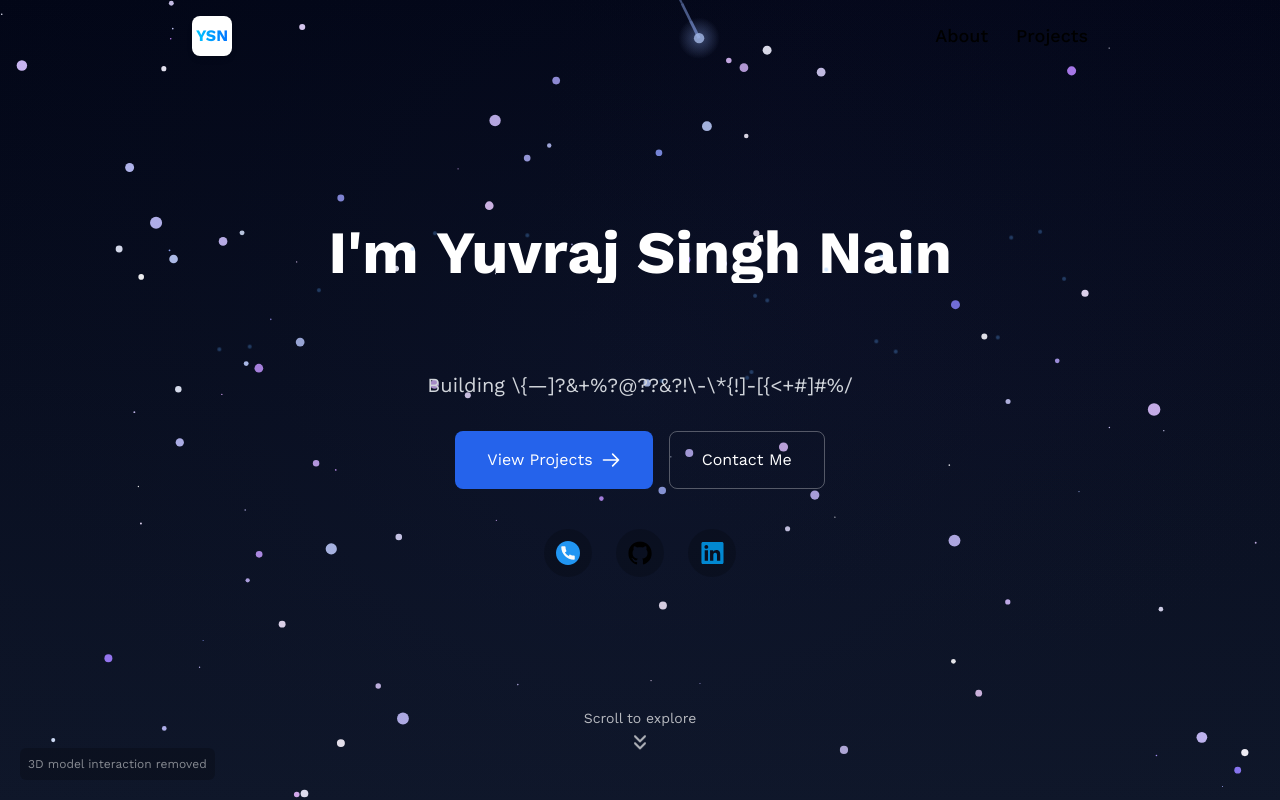
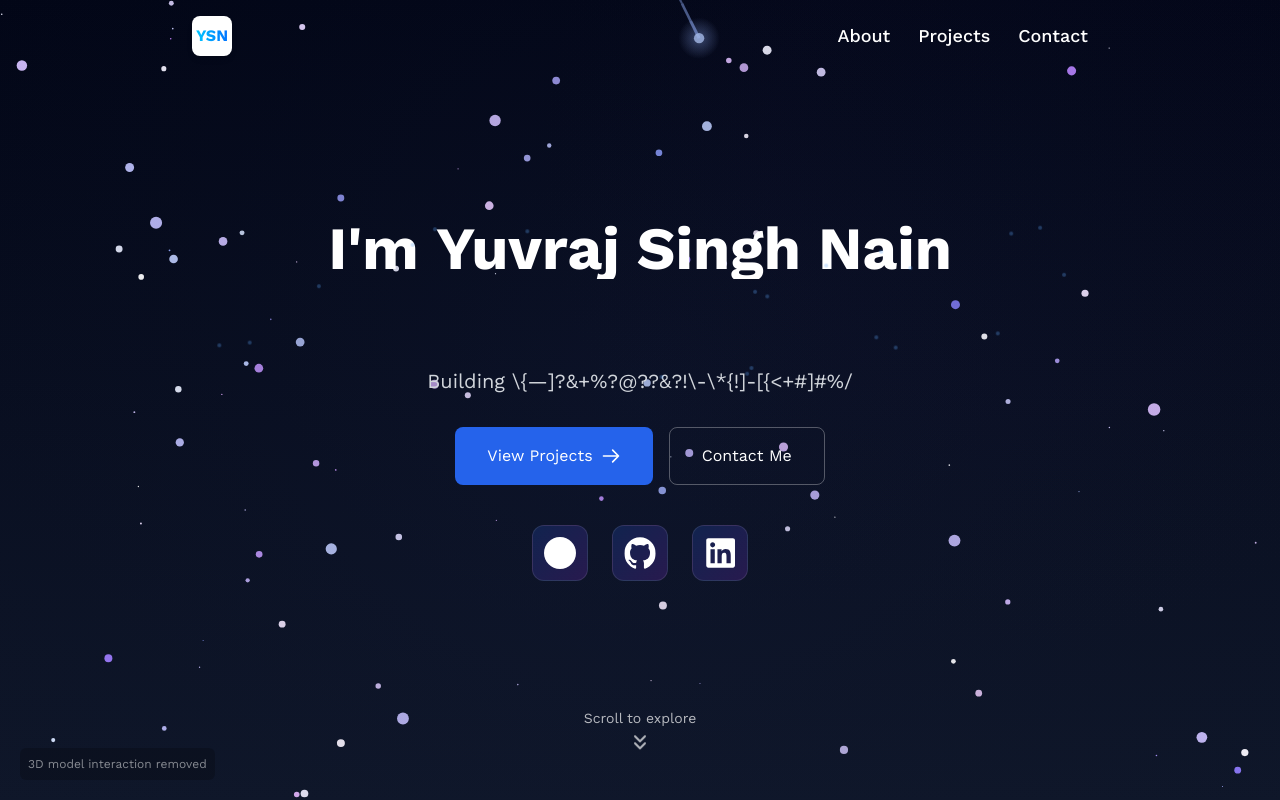
Before and after one commit to yuvrajinbhakti/yuvraj-portfolio-reimagined, a React (Vite) app: page / in a window 1280 px wide. Shown: the top 800 px of the page. Built offline with nearby package versions, Linux system fonts and the light colour scheme.

Commit message:
Add NotFound page and update routing; enhance Navbar styles

```diff
--- a/src/App.jsx
+++ b/src/App.jsx
@@ -1,11 +1,12 @@
 import { Route, BrowserRouter as Router, Routes, useLocation } from 'react-router-dom';
-import { Home, About, Contact, Projects } from './pages';
+import { Home, About, Contact, Projects, NotFound } from './pages';
 import Navbar from './Components/Navbar';
-import { useEffect, useState, Suspense, lazy } from 'react';
+import { useEffect, useState, Suspense } from 'react';
 import { AnimatePresence, motion } from 'framer-motion';
 import { gsap } from 'gsap';
 import { ScrollTrigger } from 'gsap/ScrollTrigger';
 import { ScrollToPlugin } from 'gsap/ScrollToPlugin';
+import PropTypes from 'prop-types';
 
 // Register GSAP plugins
 gsap.registerPlugin(ScrollTrigger, ScrollToPlugin);
@@ -35,6 +36,10 @@ const PageTransition = ({ children }) => {
       {children}
     </motion.div>
   );
+};
+
+PageTransition.propTypes = {
+  children: PropTypes.node.isRequired,
 };
 
 // ScrollToTop component - scrolls to top when navigating to a new page
@@ -95,6 +100,11 @@ const App = () => {
                     <Contact />
                   </PageTransition>
                 } />
+                <Route path="*" element={
+                  <PageTransition>
+                    <NotFound />
+                  </PageTransition>
+                } />
               </Routes>
             </AnimatePresence>
           </Suspense>
--- a/src/Components/Navbar.jsx
+++ b/src/Components/Navbar.jsx
@@ -1,4 +1,3 @@
-import React from 'react'
 import { NavLink } from 'react-router-dom'
 
 const Navbar = () => {
@@ -9,15 +8,17 @@ const Navbar = () => {
 <p className="blue-gradient_text" >YSN</p>
 </NavLink>
 <nav className="flex text-lg gap-7 font-medium">
-  <NavLink to="/about" className={({isActive})=>isActive?'text-blue-500':'text-black'}>
+  <NavLink to="/about" className={({isActive})=>isActive?'text-blue-500':'text-white hover:text-blue-300 transition-colors duration-300'}>
   About
   </NavLink>
 
-  <NavLink to="/projects" className={({isActive})=>isActive?'text-blue-500':'text-black'}>
+  <NavLink to="/projects" className={({isActive})=>isActive?'text-blue-500':'text-white hover:text-blue-300 transition-colors duration-300'}>
   Projects
   </NavLink>
 
-
+  <NavLink to="/contact" className={({isActive})=>isActive?'text-blue-500':'text-white hover:text-blue-300 transition-colors duration-300'}>
+  Contact
+  </NavLink>
 
 </nav>
         </header>
--- a/src/constants/index.js
+++ b/src/constants/index.js
@@ -1,4 +1,4 @@
-import { meta, shopify, starbucks, tesla,amazon, personalProjectIcon, razorpay } from "../assets/images";
+import { amazon, razorpay } from "../assets/images";
 import {
     realtimeCodeEditorIcon,
     fileSharingAppIcon,
@@ -6,10 +6,8 @@ import {
     careCarRentalIcon,
     dockerNodeAppIcon,
     codeGenieIcon,
-    car,
     contact,
     css,
-    estate,
     express,
     git,
     github,
@@ -21,14 +19,9 @@ import {
     mui,
     nextjs,
     nodejs,
-    pricewise,
     react,
     redux,
-    sass,
-    snapgram,
-    summiz,
     tailwindcss,
-    threads,
     typescript,
     golang,
     docker,
@@ -226,7 +219,7 @@ export const experiences = [
 
 export const socialLinks = [
     {
-        name: 'Contact',
+        name: 'Email',
         iconUrl: contact,
         link: 'mailto:yuvrajsinghnain03@gmail.com',
     },
--- a/src/pages/Home.jsx
+++ b/src/pages/Home.jsx
@@ -144,21 +144,49 @@ const Home = () => {
 
                 {/* Social Links */}
                 <motion.div variants={itemVariants} className="flex justify-center gap-6">
-                  {socialLinks.map((link) => (
-                    <a
+                  {socialLinks.map((link, index) => (
+                    <motion.a
                       key={link.name}
                       href={link.link}
                       target="_blank"
                       rel="noopener noreferrer"
-                      className="w-12 h-12 rounded-full flex items-center justify-center bg-black/20 hover:bg-white/20 transition-all duration-300 transform hover:scale-110"
+                      className="group relative w-14 h-14 rounded-xl flex items-center justify-center bg-gradient-to-br from-blue-600/20 to-purple-600/20 backdrop-blur-sm border border-white/10 transition-all duration-300 transform hover:scale-110 hover:rotate-3 hover:shadow-xl hover:shadow-blue-500/25"
                       aria-label={link.name}
+                      whileHover={{
+                        scale: 1.15,
+                        rotate: 5,
+                        transition: { duration: 0.2 }
+                      }}
+                      whileTap={{
+                        scale: 0.95,
+                        transition: { duration: 0.1 }
+                      }}
+                      initial={{ opacity: 0, y: 20 }}
+                      animate={{ opacity: 1, y: 0 }}
+                      transition={{ delay: 0.1 * index, duration: 0.3 }}
                     >
-                      <img src={link.iconUrl} alt={link.name} className="w-6 h-6" />
-                    </a>
+                      {/* Glow effect */}
+                      <div className="absolute inset-0 rounded-xl bg-gradient-to-r from-blue-500 to-purple-500 opacity-0 group-hover:opacity-20 transition-opacity duration-300 blur-sm"></div>
+
+                      {/* Icon */}
+                      <div className="relative z-10 w-8 h-8 transition-transform duration-300 group-hover:scale-110">
+                        <img
+                          src={link.iconUrl}
+                          alt={link.name}
+                          className="w-full h-full object-contain filter brightness-0 invert group-hover:brightness-100 group-hover:invert-0 transition-all duration-300"
+                        />
+                      </div>
+
+                      {/* Tooltip */}
+                      <div className="absolute -top-12 left-1/2 transform -translate-x-1/2 bg-black/80 text-white text-xs px-3 py-1 rounded-lg opacity-0 group-hover:opacity-100 transition-all duration-300 pointer-events-none backdrop-blur-sm border border-white/20">
+                        {link.name}
+                        <div className="absolute top-full left-1/2 transform -translate-x-1/2 w-0 h-0 border-l-4 border-r-4 border-t-4 border-transparent border-t-black/80"></div>
+                      </div>
+                    </motion.a>
                   ))}
                 </motion.div>
               </motion.div>
-      </div>
+            </div>
 
             {/* Scroll Indicator */}
             <motion.div
--- /dev/null
+++ b/src/pages/NotFound.jsx
@@ -0,0 +1,88 @@
+import { Link } from 'react-router-dom';
+import { motion } from 'framer-motion';
+
+const NotFound = () => {
+  return (
+    <div className="min-h-screen flex items-center justify-center bg-[#020617] text-white px-4">
+      <div className="text-center max-w-md mx-auto">
+        <motion.div
+          initial={{ scale: 0.5, opacity: 0 }}
+          animate={{ scale: 1, opacity: 1 }}
+          transition={{ duration: 0.5 }}
+          className="mb-8"
+        >
+          <h1 className="text-9xl font-bold text-blue-500 mb-4">404</h1>
+          <div className="w-32 h-1 bg-blue-500 mx-auto mb-8 rounded-full"></div>
+        </motion.div>
+
+        <motion.div
+          initial={{ y: 20, opacity: 0 }}
+          animate={{ y: 0, opacity: 1 }}
+          transition={{ delay: 0.3, duration: 0.5 }}
+          className="mb-8"
+        >
+          <h2 className="text-3xl font-semibold mb-4">Oops! Page Not Found</h2>
+          <p className="text-gray-400 text-lg mb-2">
+            The page you&apos;re looking for doesn&apos;t exist.
+          </p>
+          <p className="text-gray-500">
+            It might have been moved, deleted, or you entered the wrong URL.
+          </p>
+        </motion.div>
+
+        <motion.div
+          initial={{ y: 20, opacity: 0 }}
+          animate={{ y: 0, opacity: 1 }}
+          transition={{ delay: 0.6, duration: 0.5 }}
+          className="space-y-4"
+        >
+          <Link
+            to="/"
+            className="inline-block px-8 py-4 bg-blue-600 text-white rounded-lg hover:bg-blue-700 transition-all duration-300 transform hover:translate-y-[-2px] hover:shadow-xl font-medium"
+          >
+            Back to Home
+          </Link>
+
+          <div className="flex justify-center gap-4 mt-6">
+            <Link
+              to="/about"
+              className="px-6 py-2 bg-transparent border border-white/30 text-white rounded-lg hover:bg-white/10 transition-all duration-300"
+            >
+              About
+            </Link>
+            <Link
+              to="/projects"
+              className="px-6 py-2 bg-transparent border border-white/30 text-white rounded-lg hover:bg-white/10 transition-all duration-300"
+            >
+              Projects
+            </Link>
+          </div>
+        </motion.div>
+
+        <motion.div
+          initial={{ opacity: 0 }}
+          animate={{ opacity: 1 }}
+          transition={{ delay: 1, duration: 0.5 }}
+          className="mt-12"
+        >
+          <div className="flex justify-center">
+            <svg
+              className="w-64 h-64 text-blue-500/20"
+              fill="currentColor"
+              viewBox="0 0 20 20"
+              xmlns="http://www.w3.org/2000/svg"
+            >
+              <path
+                fillRule="evenodd"
+                d="M18 10a8 8 0 11-16 0 8 8 0 0116 0zm-7 4a1 1 0 11-2 0 1 1 0 012 0zm-1-9a1 1 0 00-1 1v4a1 1 0 102 0V6a1 1 0 00-1-1z"
+                clipRule="evenodd"
+              />
+            </svg>
+          </div>
+        </motion.div>
+      </div>
+    </div>
+  );
+};
+
+export default NotFound;
--- a/src/pages/index.js
+++ b/src/pages/index.js
@@ -2,5 +2,6 @@ import Home from "./Home";
 import About from "./About";
 import Projects from "./Projects";
 import Contact from "./Contact";
+import NotFound from "./NotFound";
 
-export {Home,About,Projects,Contact} ;
+export {Home,About,Projects,Contact,NotFound} ;
```
